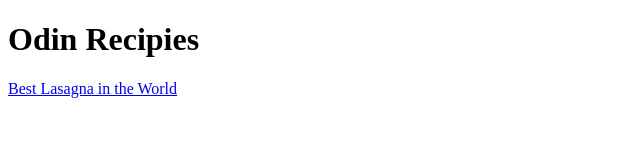
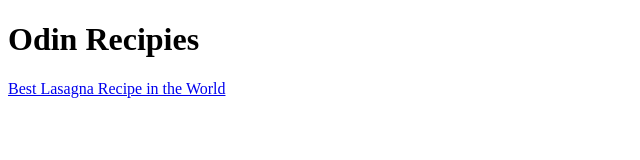
Before and after one commit to SliderX115/odin-recipes, a plain HTML site: page index.html in a window 1280 px wide. Shown: the full height of the page, 0-640 px from the left. Drawn offline with Linux system fonts and the light colour scheme.

Commit message:
fixed a href link to lasagna.html

```diff
--- a/index.html
+++ b/index.html
@@ -8,6 +8,6 @@
 
         <body>
             <h1>Odin Recipies</h1>
-            <a href="recipes/lasagna.html">Best Lasagna in the World</a>
+            <a href="lasagna.html">Best Lasagna Recipe in the World</a>
         </body>
 </html>
```
Also changed, not shown: 1 other file.
